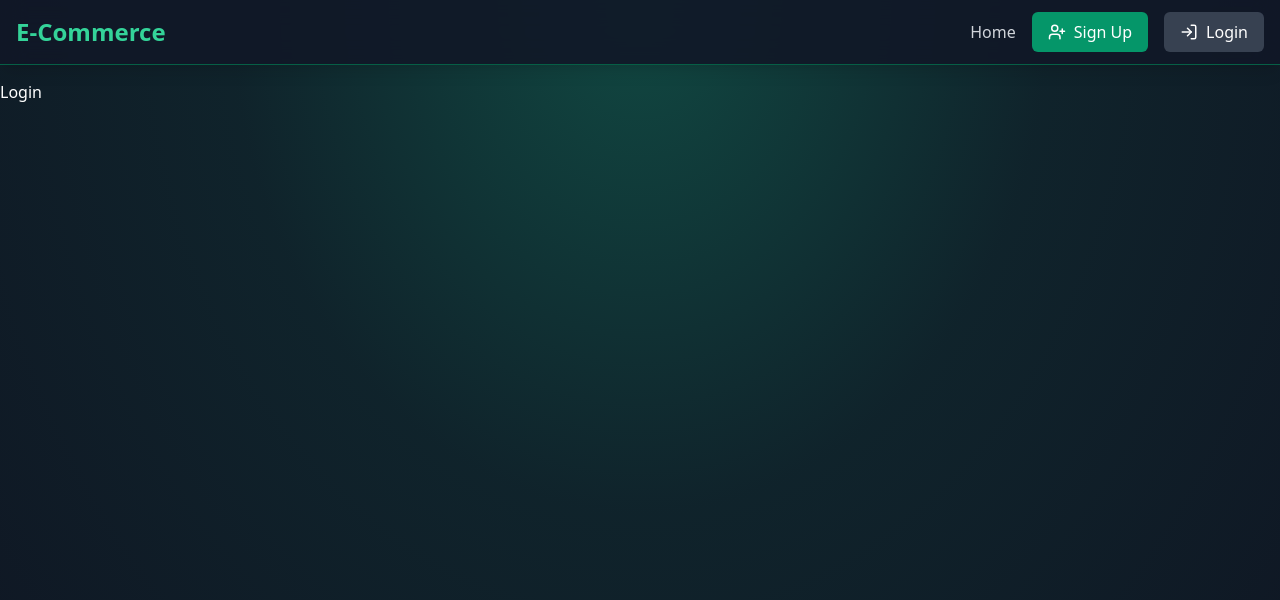
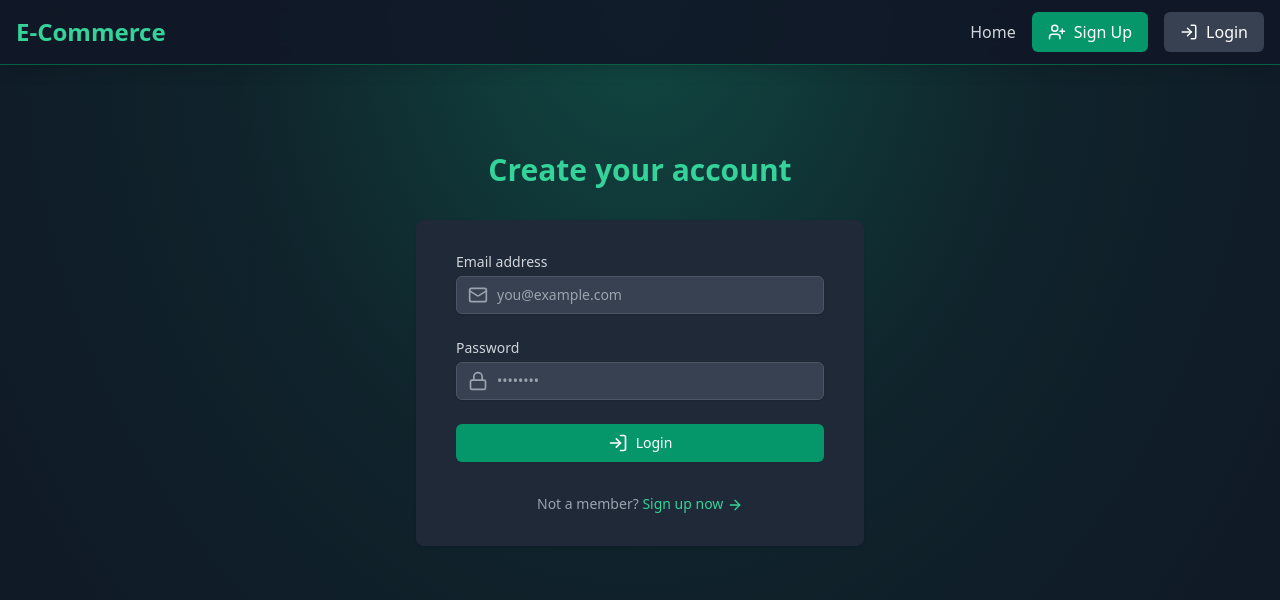
Before and after one commit to saritasubhra/eCommerce, a React (Vite) app in the folder client/: page /login in a window 1280 px wide. Shown: the top 600 px of the page. Built offline with nearby package versions, Linux system fonts and the light colour scheme.

Commit message:
login function

```diff
--- /dev/null
+++ b/client/src/hooks/useLogin.js
@@ -0,0 +1,46 @@
+import { useState } from "react";
+import toast from "react-hot-toast";
+import axios from "../lib/axios";
+
+function useLogin() {
+  const [isLoading, setIsLoading] = useState(false);
+  const [formData, setFormData] = useState({
+    email: "",
+    password: "",
+  });
+
+  function handleFormData(e) {
+    setFormData({ ...formData, [e.target.name]: e.target.value });
+  }
+
+  function handleSubmit(e) {
+    e.preventDefault();
+    Login();
+  }
+
+  async function Login() {
+    const { email, password } = formData;
+
+    if (!email || !password) {
+      toast.error("Please fill in all he fields!");
+      return;
+    }
+
+    setIsLoading(true);
+    try {
+      const res = await axios.post("/auth/login", formData);
+      toast.success(res.data.message);
+      setFormData({
+        email: "",
+        password: "",
+      });
+    } catch (error) {
+      toast.error(error.response.data.message);
+    } finally {
+      setIsLoading(false);
+    }
+  }
+  return { handleFormData, handleSubmit, formData, isLoading };
+}
+
+export default useLogin;
--- a/client/src/pages/Login.jsx
+++ b/client/src/pages/Login.jsx
@@ -1,5 +1,121 @@
+import { motion } from "framer-motion";
+import { Link } from "react-router-dom";
+import { LogIn, Mail, Lock, ArrowRight, Loader } from "lucide-react";
+import useLogin from "../hooks/useLogin";
+
 function Login() {
-  return <div>Login</div>;
+  const { formData, handleFormData, handleSubmit, isLoading } = useLogin();
+  return (
+    <div className="flex flex-col justify-center py-12 sm:px-6 lg:px-8">
+      <motion.div
+        className="sm:mx-auto sm:w-full sm:max-w-md"
+        initial={{ opacity: 0, y: -20 }}
+        animate={{ opacity: 1, y: 0 }}
+        transition={{ duration: 0.8 }}
+      >
+        <h2 className="mt-6 text-center text-3xl font-extrabold text-emerald-400">
+          Create your account
+        </h2>
+      </motion.div>
+
+      <motion.div
+        className="mt-8 sm:mx-auto sm:w-full sm:max-w-md"
+        initial={{ opacity: 0, y: 20 }}
+        animate={{ opacity: 1, y: 0 }}
+        transition={{ duration: 0.8, delay: 0.2 }}
+      >
+        <div className="bg-gray-800 py-8 px-4 shadow sm:rounded-lg sm:px-10">
+          <form onSubmit={handleSubmit} className="space-y-6">
+            <div>
+              <label
+                htmlFor="email"
+                className="block text-sm font-medium text-gray-300"
+              >
+                Email address
+              </label>
+              <div className="mt-1 relative rounded-md shadow-sm">
+                <div className="absolute inset-y-0 left-0 pl-3 flex items-center pointer-events-none">
+                  <Mail className="h-5 w-5 text-gray-400" aria-hidden="true" />
+                </div>
+                <input
+                  id="email"
+                  name="email"
+                  type="email"
+                  required
+                  value={formData.email}
+                  onChange={handleFormData}
+                  className=" block w-full px-3 py-2 pl-10 bg-gray-700 border border-gray-600
+              rounded-md shadow-sm
+               placeholder-gray-400 focus:outline-none focus:ring-emerald-500
+               focus:border-emerald-500 sm:text-sm"
+                  placeholder="you@example.com"
+                />
+              </div>
+            </div>
+
+            <div>
+              <label
+                htmlFor="password"
+                className="block text-sm font-medium text-gray-300"
+              >
+                Password
+              </label>
+              <div className="mt-1 relative rounded-md shadow-sm">
+                <div className="absolute inset-y-0 left-0 pl-3 flex items-center pointer-events-none">
+                  <Lock className="h-5 w-5 text-gray-400" aria-hidden="true" />
+                </div>
+                <input
+                  id="password"
+                  name="password"
+                  type="password"
+                  required
+                  value={formData.password}
+                  onChange={handleFormData}
+                  className=" block w-full px-3 py-2 pl-10 bg-gray-700 border border-gray-600
+              rounded-md shadow-sm placeholder-gray-400 focus:outline-none focus:ring-emerald-500 focus:border-emerald-500 sm:text-sm"
+                  placeholder="••••••••"
+                />
+              </div>
+            </div>
+
+            <button
+              type="submit"
+              className="w-full flex justify-center py-2 px-4 border border-transparent
+          rounded-md shadow-sm text-sm font-medium text-white bg-emerald-600
+           hover:bg-emerald-700 focus:outline-none focus:ring-2 focus:ring-offset-2
+            focus:ring-emerald-500 transition duration-150 ease-in-out disabled:opacity-50"
+              disabled={isLoading}
+            >
+              {isLoading ? (
+                <>
+                  <Loader
+                    className="mr-2 h-5 w-5 animate-spin"
+                    aria-hidden="true"
+                  />
+                  Loading...
+                </>
+              ) : (
+                <>
+                  <LogIn className="mr-2 h-5 w-5" aria-hidden="true" />
+                  Login
+                </>
+              )}
+            </button>
+          </form>
+
+          <p className="mt-8 text-center text-sm text-gray-400">
+            Not a member?{" "}
+            <Link
+              to="/signup"
+              className="font-medium text-emerald-400 hover:text-emerald-300"
+            >
+              Sign up now <ArrowRight className="inline h-4 w-4" />
+            </Link>
+          </p>
+        </div>
+      </motion.div>
+    </div>
+  );
 }
 
 export default Login;
```
